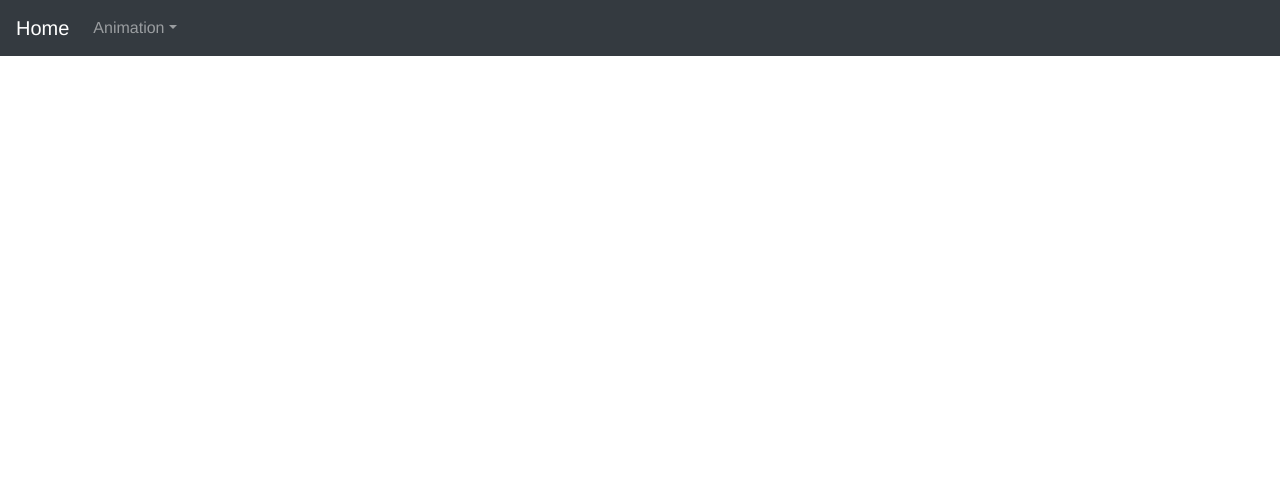
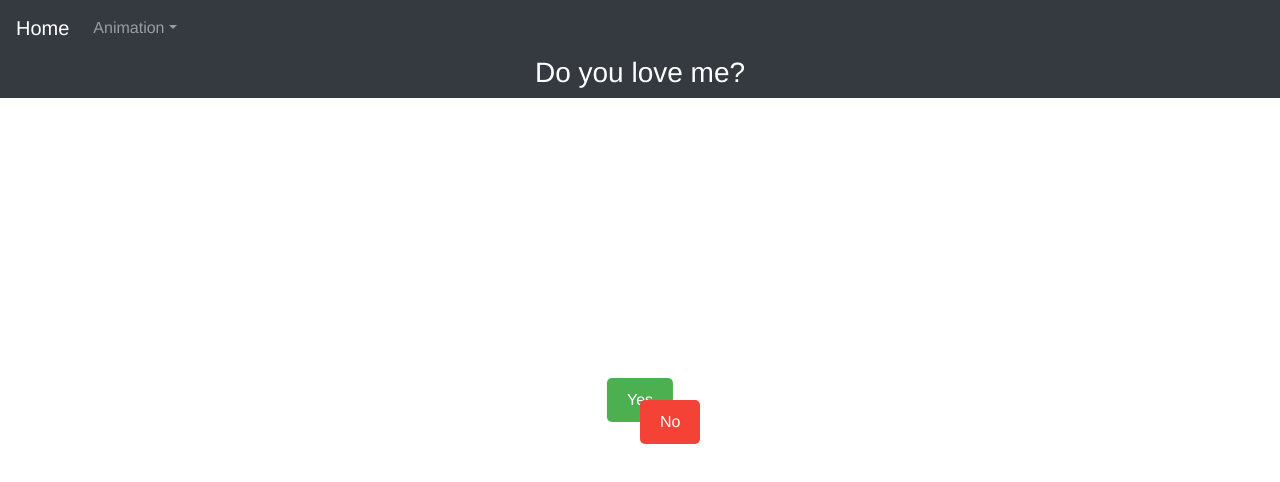
Before and after one commit to eliekoo/vuejs-play-around, a Vue app: page /moving-button in a window 1280 px wide. Shown: the top 482 px of the page. Built offline with nearby package versions, Linux system fonts and the light colour scheme.

Commit message:
Add unclickable moving button

```diff
--- a/src/App.vue
+++ b/src/App.vue
@@ -1,5 +1,4 @@
 <template>
-
   <div id="app">
     <div id="app">
       <b-navbar toggleable="lg" type="dark" variant="dark">
@@ -13,6 +12,9 @@
               <b-dropdown-item href="/snow">Snow</b-dropdown-item>
               <b-dropdown-item href="/rain">Rain</b-dropdown-item>
               <b-dropdown-item href="/firework">Firework</b-dropdown-item>
+              <b-dropdown-item href="/moving-button"
+                >Moving button</b-dropdown-item
+              >
             </b-nav-item-dropdown>
           </b-navbar-nav>
         </b-collapse>
@@ -26,22 +28,21 @@
       <slot name="sidebar"></slot>
     </section> -->
   </div>
-
 </template>
 
 <script>
 export default {
   computed: {
     username() {
-				return this.$route.params.username
-			}
+      return this.$route.params.username;
+    },
   },
   methods: {
     goBack() {
-				window.history.length > 1 ? this.$router.go(-1) : this.$router.push('/')
-			}
-		}
-	}
+      window.history.length > 1 ? this.$router.go(-1) : this.$router.push("/");
+    },
+  },
+};
 </script>
 <style>
 #app {
--- /dev/null
+++ b/src/components/MovingButton.vue
@@ -0,0 +1,63 @@
+<template>
+  <div class="bg-dark">
+    <div class="background canvasBox">
+      <h3 style="color: #fff">Do you love me?</h3>
+      <button class="button yes-button" @click="sayYes">Yes</button>
+      <button
+        class="button no-button"
+        :style="noButtonStyle"
+        @mouseover="moveNoButton"
+      >
+        No
+      </button>
+    </div>
+  </div>
+</template>
+
+<style scoped>
+.button {
+  padding: 10px 20px;
+  font-size: 16px;
+  border: none;
+  border-radius: 5px;
+  cursor: pointer;
+  transition: transform 0.2s;
+}
+.yes-button {
+  background-color: #4caf50;
+  color: white;
+  position: fixed;
+  top: 50%;
+  left: 50%;
+  transform: translate(-50%, -50%);
+}
+.no-button {
+  background-color: #f44336;
+  color: white;
+  position: absolute;
+}
+</style>
+<script>
+export default {
+  data: () => ({
+    noButtonPosition: { top: 50, left: 50 },
+  }),
+  computed: {
+    noButtonStyle() {
+      return {
+        top: this.noButtonPosition.top + "%",
+        left: this.noButtonPosition.left + "%",
+      };
+    },
+  },
+  methods: {
+    sayYes() {
+      alert("I love you too! ❤️");
+    },
+    moveNoButton() {
+      this.noButtonPosition.top = Math.random() * 80 + 10;
+      this.noButtonPosition.left = Math.random() * 80 + 10;
+    },
+  },
+};
+</script>
--- a/src/router/index.js
+++ b/src/router/index.js
@@ -25,6 +25,11 @@ const routes = [
     component: require("./../components/FireworkEffect.vue").default,
   },
   {
+    path: "/moving-button",
+    name: "MovingButton",
+    component: require("./../components/MovingButton.vue").default,
+  },
+  {
     path: "/test",
     name: "test",
     component: require("./../components/HelloWorld.vue").default,
```
Lines whose indentation alone changed are shown as unchanged.
